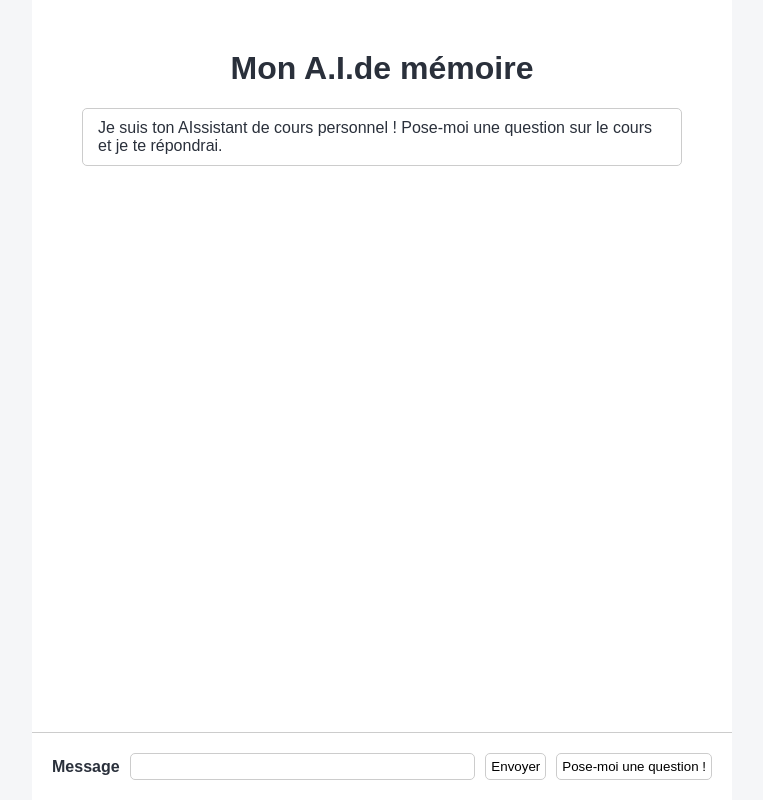
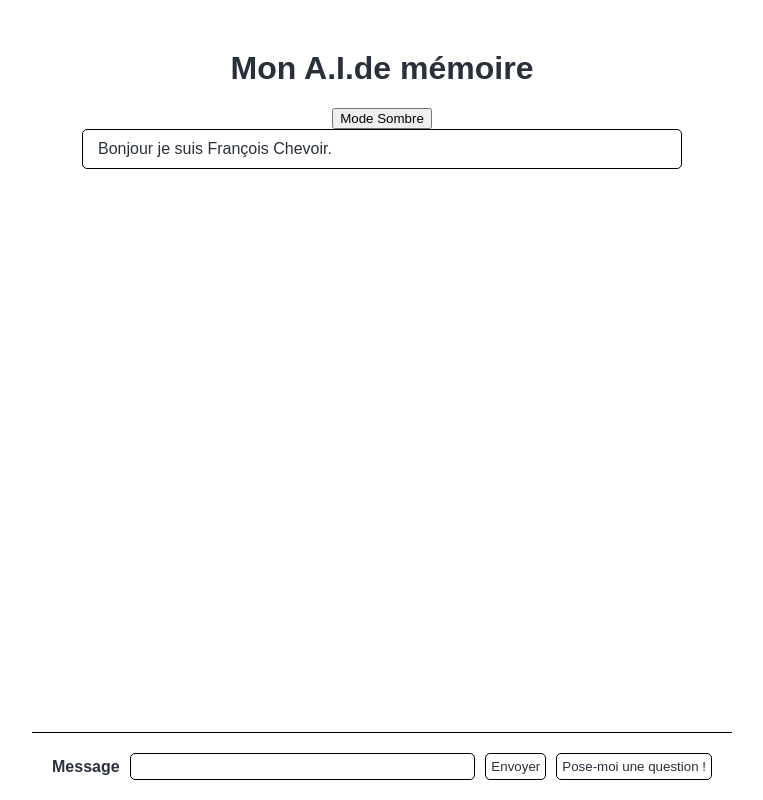
Before and after one commit to AlbericTrancart/hackathon-ponts, a Flask app: page / in a window 1280 px wide. Shown: the whole page, without its empty margins (258-1021 px from the left). Run offline with Flask 3, Linux system fonts and the light colour scheme; parts of the project's set-up code (start-up, migrations or seed data) failed here and were passed over.

Commit message:
Ajout du mode sombre

```diff
--- a/static/prompt.js
+++ b/static/prompt.js
@@ -71,3 +71,32 @@ const handleQuestionClick = async (event) => {
 };
 
 questionButton.addEventListener("click", handleQuestionClick);
+
+
+//Mode sombre
+
+// Fonction pour basculer le mode sombre
+function toggleDarkMode() {
+  const body = document.body;
+  const root = document.documentElement;
+
+
+  if (body.classList.contains('light-mode')) {
+    // Basculer vers le mode sombre
+    body.classList.remove('light-mode');
+    body.classList.add('dark-mode');
+    root.style.setProperty('--main-background-color', '#121212');
+
+  } else {
+    // Basculer vers le mode clair
+    body.classList.remove('dark-mode');
+    body.classList.add('light-mode');
+    root.style.setProperty('--main-background-color', '#f5f6f8');
+  }
+
+
+}
+
+
+// Ajouter un écouteur d'événement au bouton
+document.getElementById('toggle-mode').addEventListener('click', toggleDarkMode);
--- a/static/style.css
+++ b/static/style.css
@@ -4,9 +4,25 @@
   --main-color: #2a303b;
   --max-body-width: 700px;
   --border-color: #cccccc;
-  --secondary-color: #fff6d3;
+  --secondary-color: #f3f31d;
   --loader-bullet-size: 6px;
 }
+
+.dark-mode {
+  --body-background-color: #121212;
+  --main-background-color: #1e1e1e;
+  --main-color: #e0e0e0;
+  --border-color: #333333;
+  --secondary-color: #54540b;
+}
+
+/* Mode sombre */
+
+.light-mode {
+  --body-background-color: #ffffff;
+  color: #000000;
+}
+
 
 * {
   box-sizing: border-box;
@@ -18,6 +34,7 @@ body {
   margin: 0;
   font-family: sans-serif;
 }
+
 
 .main-container {
   max-width: var(--max-body-width);
@@ -44,7 +61,7 @@ body {
 }
 
 .message {
-  border: 1px solid var(--border-color);
+  border: 1px solid black;
   border-radius: 5px;
   padding: 10px 15px;
 }
@@ -64,7 +81,7 @@ body {
   gap: 10px;
   background-color: var(--main-background-color);
   padding: 20px;
-  border-top: 1px solid var(--border-color);
+  border-top: 1px solid BLACK;
 }
 
 .prompt-label {
@@ -73,16 +90,17 @@ body {
 
 .prompt-input {
   flex-grow: 1;
-  border: 1px solid var(--border-color);
+  border: 1px solid black;
   border-radius: 5px;
   padding: 5px;
 }
 
 .button {
-  border: 1px solid var(--border-color);
+  border: 1px solid BLACK;
   padding: 5px;
   border-radius: 5px;
-  background-color: var(--main-background-color);
+  background-color: var(--body-background-color);
+  color: var(--main-color)
 }
 
 .button:hover,
@@ -102,51 +120,64 @@ body {
   width: 80px;
   height: var(--loader-bullet-size);
 }
+
 .loader div {
   position: absolute;
   top: 0;
   width: var(--loader-bullet-size);
   height: var(--loader-bullet-size);
   border-radius: 50%;
-  background-color: var(--main-color);
+  background-color: var(--body-background-color);
   animation-timing-function: cubic-bezier(0, 1, 1, 0);
 }
+
 .loader div:nth-child(1) {
   left: calc(var(--loader-bullet-size) * 0.5);
   animation: loader1 0.6s infinite;
 }
+
 .loader div:nth-child(2) {
   left: calc(var(--loader-bullet-size) * 0.5);
   animation: loader2 0.6s infinite;
 }
+
 .loader div:nth-child(3) {
   left: calc(var(--loader-bullet-size) * 2.5);
   animation: loader2 0.6s infinite;
 }
+
 .loader div:nth-child(4) {
   left: calc(var(--loader-bullet-size) * 4);
   animation: loader3 0.6s infinite;
 }
+
+
+
 @keyframes loader1 {
   0% {
     transform: scale(0);
   }
+
   100% {
     transform: scale(1);
   }
 }
+
 @keyframes loader3 {
   0% {
     transform: scale(1);
   }
+
   100% {
     transform: scale(0);
   }
 }
+
 @keyframes loader2 {
   0% {
     transform: translate(0, 0);
   }
+
   100% {
     transform: translate(calc(var(--loader-bullet-size) * 2), 0);
   }
--- a/templates/index.html
+++ b/templates/index.html
@@ -1,37 +1,29 @@
 <!DOCTYPE html>
 <html lang="fr">
+
 <head>
   <title>Ma page</title>
 
-    <link
-      rel="stylesheet"
-      href="{{ url_for('static', filename='style.css') }}"
-    />
+  <link rel="stylesheet" href="{{ url_for('static', filename='style.css') }}" />
 </head>
 
-  <body>
+<body class="light-mode">
   <main class="main-container">
     <header class="header">
       <h1 class="header-title">Mon A.I.de mémoire</h1>
+      <button id="toggle-mode">Mode Sombre</button>
     </header>
 
     <section id="messages-container" class="messages-container">
       <div class="message message-ai">
-          Je suis ton AIssistant de cours personnel ! Pose-moi une question sur
-          le cours et je te répondrai.
+        Bonjour je suis François Chevoir.
       </div>
     </section>
 
     <form id="prompt-form" class="prompt-container">
       <label for="prompt" class="prompt-label">Message</label>
 
-        <input
-          type="text"
-          id="prompt"
-          name="prompt"
-          class="prompt-input"
-          autocomplete="off"
-        />
+      <input type="text" id="prompt" name="prompt" class="prompt-input" autocomplete="off" />
 
       <button type="submit" class="button" id="submit-button">Envoyer</button>
 
@@ -43,4 +35,5 @@
     <script src="{{ url_for('static', filename='prompt.js') }}"></script>
   </main>
 </body>
+
 </html>
```
Lines whose indentation alone changed are shown as unchanged.
